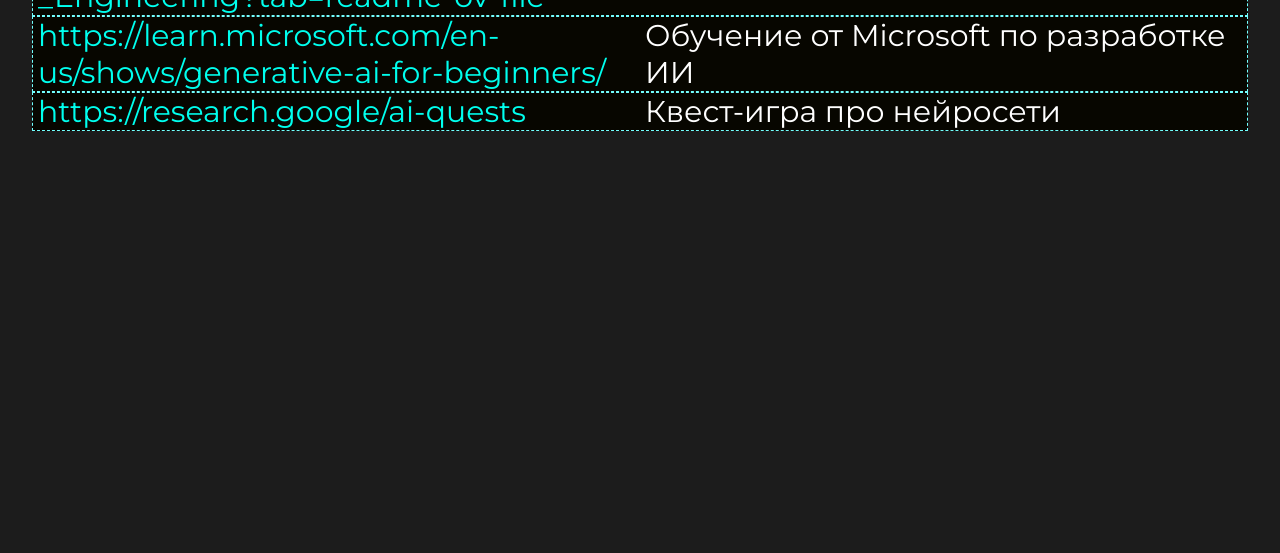
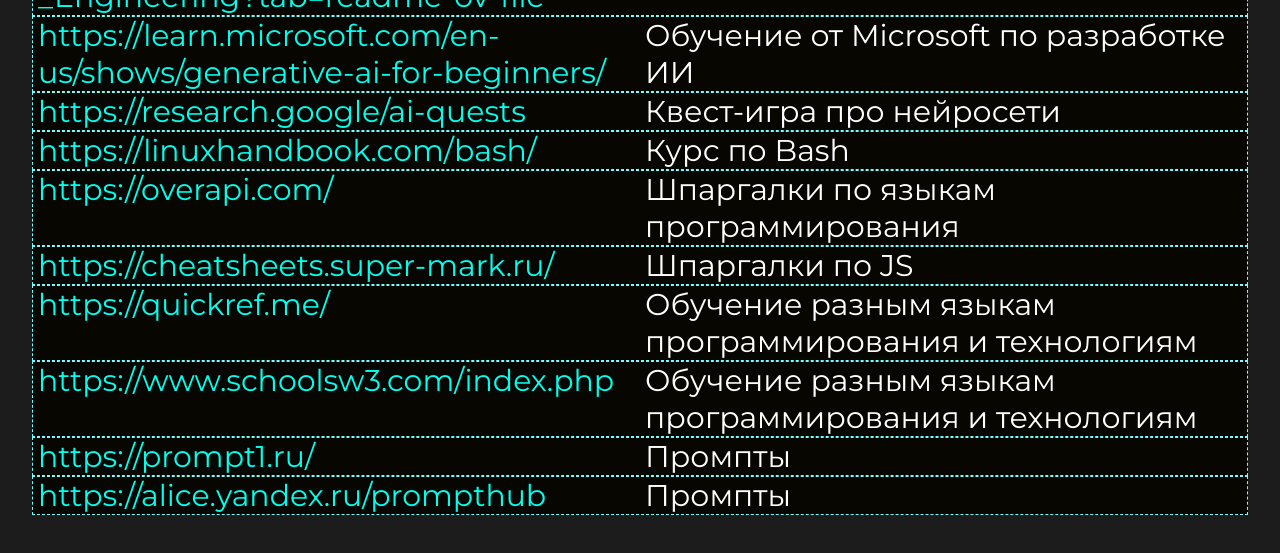
Before and after one commit to AlexOlegovich01/LinksGate, a plain HTML site: page learning.html in a window 1280 px wide. Shown: the part 687-1240 px from the top of the page. Before the commit the page ends 918 px from the top, so only its background shows below. Drawn offline with Linux system fonts and the light colour scheme.

Commit message:
Update 26.12.2025

```diff
--- a/learning.html
+++ b/learning.html
@@ -137,6 +137,83 @@
 					<div class="clearfix"></div>
 				</div>
 			</a>
+			<a href="https://linuxhandbook.com/bash/">
+				<div class="link">
+					<div class="l-title">
+						<p>https://linuxhandbook.com/bash/</p>
+					</div>
+					<div class="l-desc">
+						<p>Курс по Bash</p>
+					</div>
+					<div class="clearfix"></div>
+				</div>
+			</a>
+			<a href="https://overapi.com/">
+				<div class="link">
+					<div class="l-title">
+						<p>https://overapi.com/</p>
+					</div>
+					<div class="l-desc">
+						<p>Шпаргалки по языкам программирования</p>
+					</div>
+					<div class="clearfix"></div>
+				</div>
+			</a>
+			<a href="https://cheatsheets.super-mark.ru/">
+				<div class="link">
+					<div class="l-title">
+						<p>https://cheatsheets.super-mark.ru/</p>
+					</div>
+					<div class="l-desc">
+						<p>Шпаргалки по JS</p>
+					</div>
+					<div class="clearfix"></div>
+				</div>
+			</a>
+			<a href="https://quickref.me/">
+				<div class="link">
+					<div class="l-title">
+						<p>https://quickref.me/</p>
+					</div>
+					<div class="l-desc">
+						<p>Обучение разным языкам программирования и технологиям</p>
+					</div>
+					<div class="clearfix"></div>
+				</div>
+			</a>
+			<a href="https://www.schoolsw3.com/index.php">
+				<div class="link">
+					<div class="l-title">
+						<p>https://www.schoolsw3.com/index.php</p>
+					</div>
+					<div class="l-desc">
+						<p>Обучение разным языкам программирования и технологиям</p>
+					</div>
+					<div class="clearfix"></div>
+				</div>
+			</a>
+			<a href="https://prompt1.ru/">
+				<div class="link">
+					<div class="l-title">
+						<p>https://prompt1.ru/</p>
+					</div>
+					<div class="l-desc">
+						<p>Промпты</p>
+					</div>
+					<div class="clearfix"></div>
+				</div>
+			</a>
+			<a href="https://alice.yandex.ru/prompthub">
+				<div class="link">
+					<div class="l-title">
+						<p>https://alice.yandex.ru/prompthub</p>
+					</div>
+					<div class="l-desc">
+						<p>Промпты</p>
+					</div>
+					<div class="clearfix"></div>
+				</div>
+			</a>
 
 		</div>
 
```
Also changed, not shown: media.html (+1 -1 lines), neuronetworks.html (+55 -0 lines), searching.html (+12 -25 lines).
